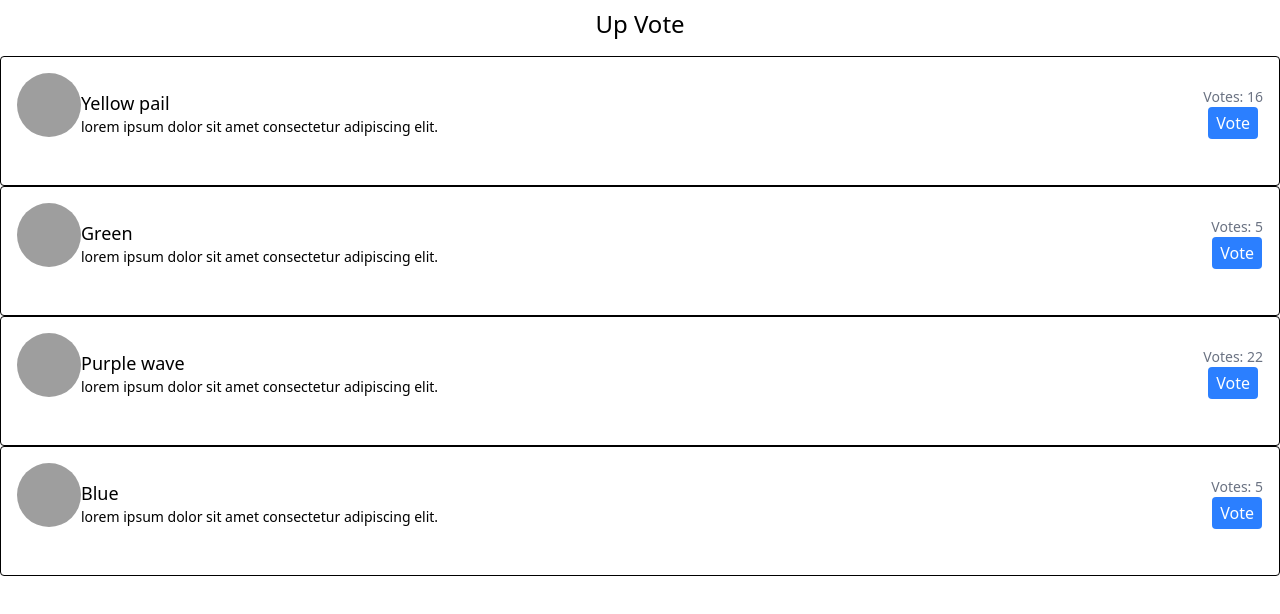
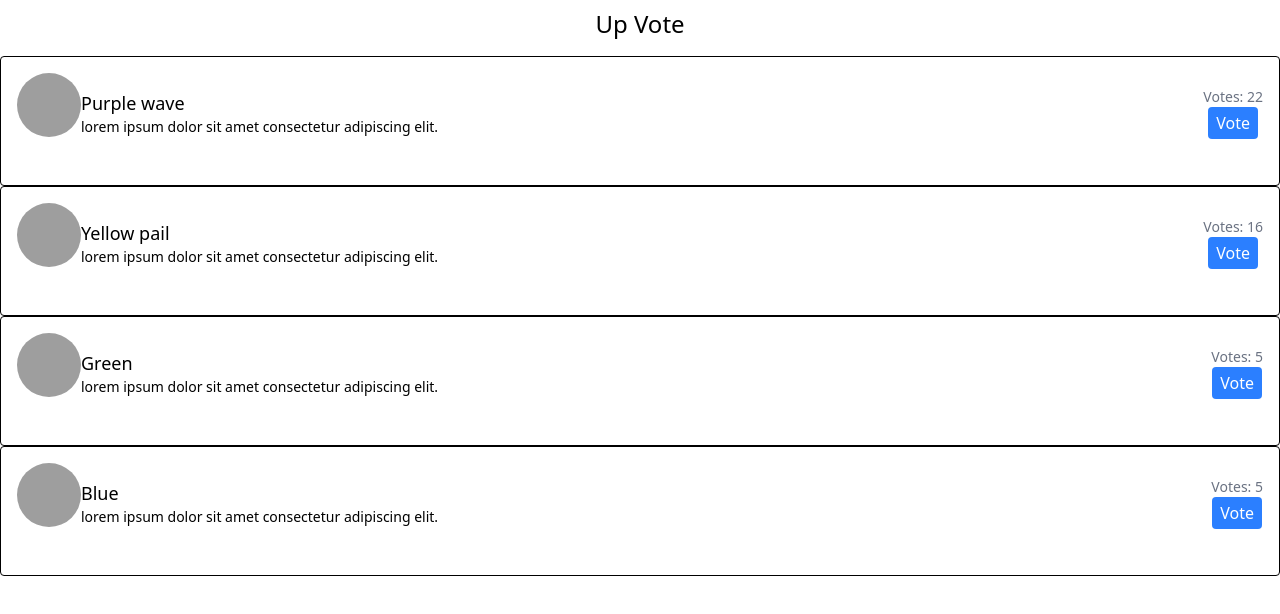
Before and after one commit to stakic-igor/up-vote, a Vue app: page / in a window 1280 px wide. Shown: the top 614 px of the page. Built offline with nearby package versions, Linux system fonts and the light colour scheme; grey boxes are pictures that could not be loaded.

Commit message:
sort submissions

```diff
--- a/src/App.vue
+++ b/src/App.vue
@@ -4,13 +4,11 @@ import SingleVote from './components/SingleVote.vue';
 import submissions from './seed.js'
 
 
-onMounted(() => {
-
-});
+const sortedSubmissions = submissions.sort((a, b) => b.votes - a.votes);
 
 </script>
 
 <template>
   <h1 class="text-2xl text-center pt-2 pb-4">Up Vote</h1>
-  <SingleVote :submissions="submissions" />
+  <SingleVote :submissions="sortedSubmissions" />
 </template>
--- a/src/components/SingleVote.vue
+++ b/src/components/SingleVote.vue
@@ -24,7 +24,9 @@ const upVote = (id) => {
             </div>
             <div class="flex flex-col items-center ml-auto">
                 <span class="text-gray-500 text-sm">Votes: {{ submission.votes }}</span>
-                <button class="bg-blue-500 text-white px-2 py-1 rounded" @click="upVote(submission.id)">
+                <button
+                    class="bg-blue-500 text-white px-2 py-1 rounded"
+                    @click="upVote(submission.id)">
                     Vote
                 </button>
             </div>
```
